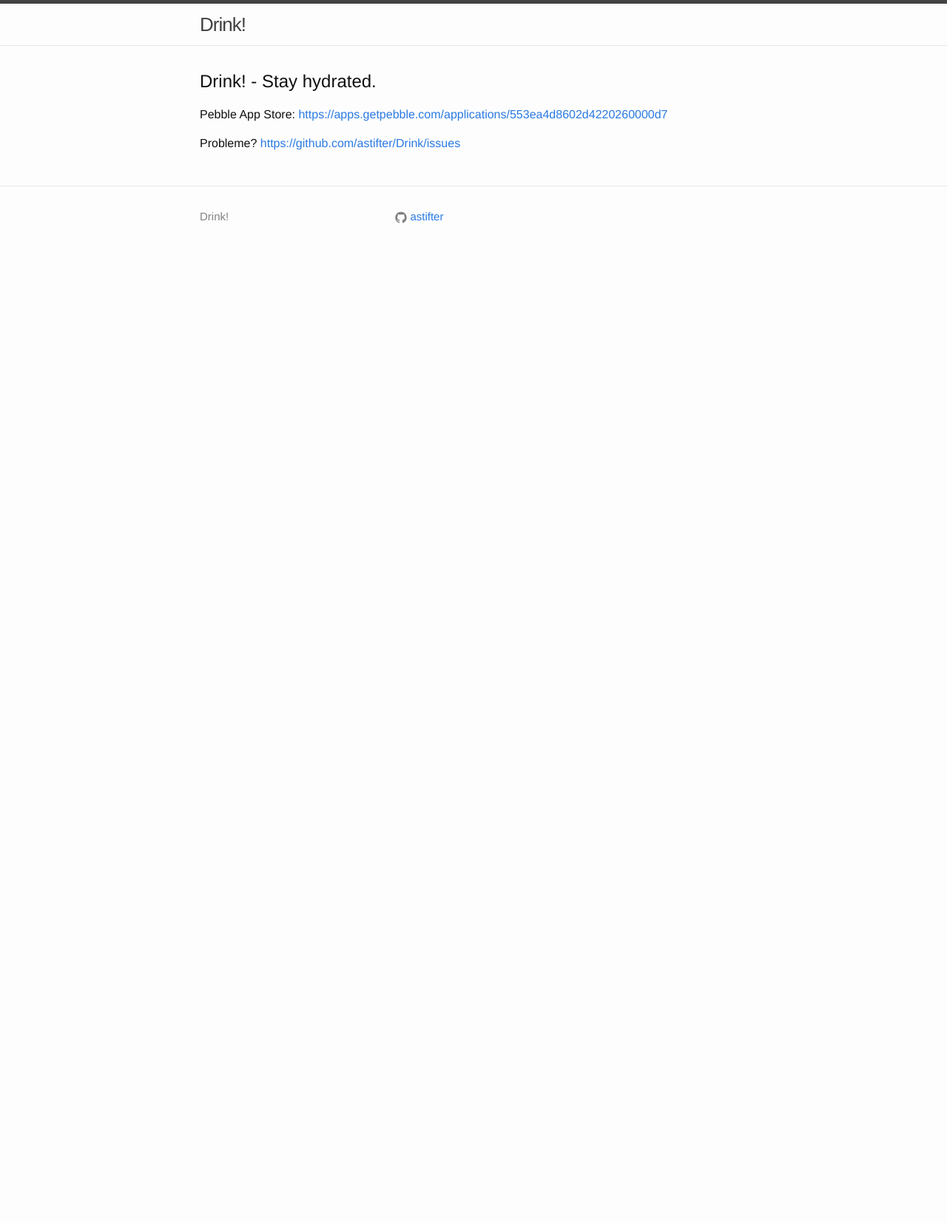
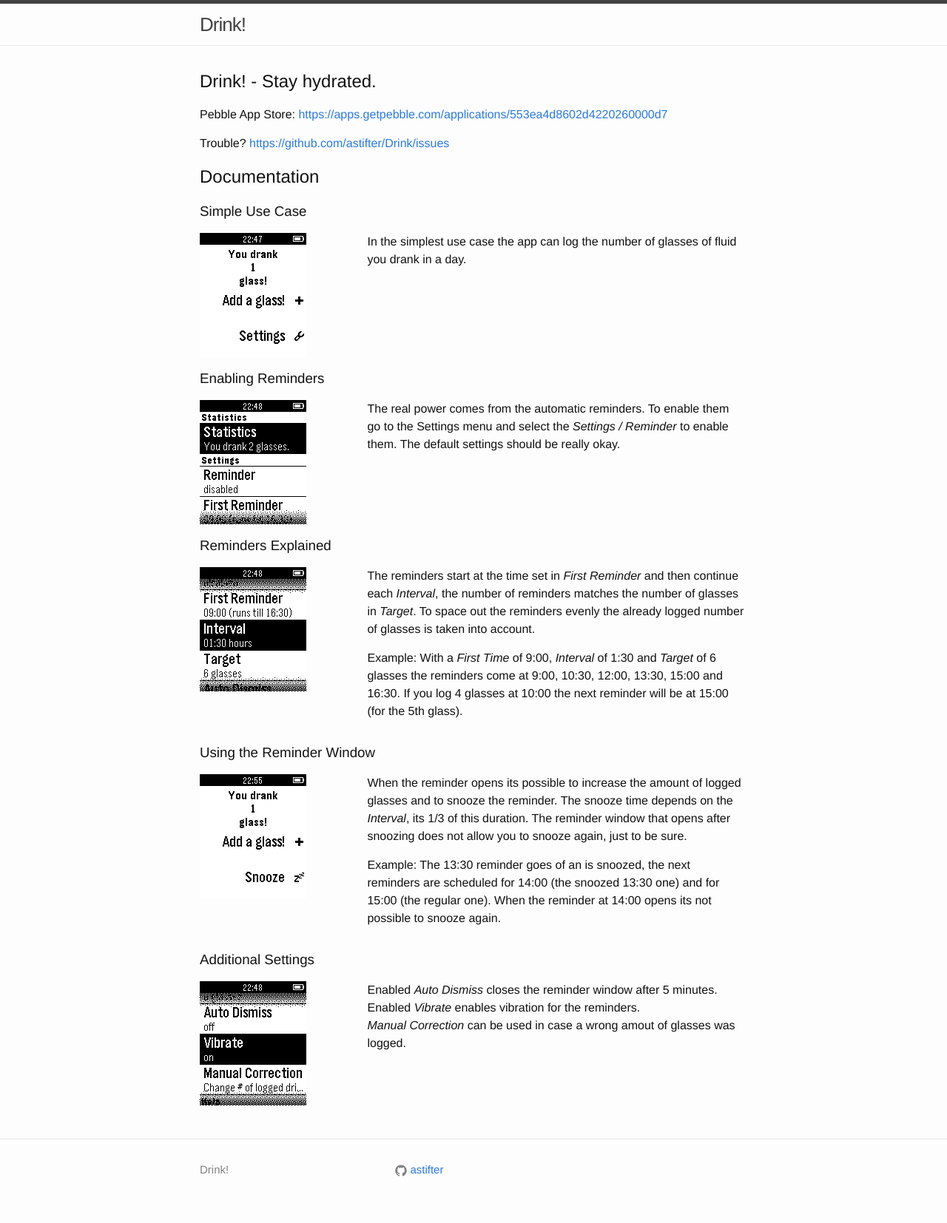
Before and after one commit to astifter/Drink, a Jekyll site: the page built from index.html, in a window 1280 px wide. Shown: the whole page at 74% size. Built offline with Jekyll 4.4.1, drawn with Linux system fonts in a browser that asks for light colours; before the commit the page ends 900 px from its top, so only the background shows below that.

Commit message:
Added content.

```diff
--- a/_sass/_layout.scss
+++ b/_sass/_layout.scss
@@ -235,3 +235,18 @@
         }
     }
 }
+
+
+/**
+ * Columns
+ */
+.columns {
+    vertical-align: top;
+    display: inline-block;
+}
+.columns-col-1 {
+    width: 30%;
+}
+.columns-col-2 {
+    width: 69%;
+}
--- a/index.html
+++ b/index.html
@@ -15,13 +15,91 @@
       <div class="inner">
 
         <header>
-          <h2>Drink! - Stay hydrated.
+          <h2>Drink! - Stay hydrated.</h2>
         </header>
 
         <section id="main_content">
-<p>Pebble App Store: <a href="https://apps.getpebble.com/applications/553ea4d8602d4220260000d7">https://apps.getpebble.com/applications/553ea4d8602d4220260000d7</a></p>
+          <p>Pebble App Store: <a href="https://apps.getpebble.com/applications/553ea4d8602d4220260000d7">https://apps.getpebble.com/applications/553ea4d8602d4220260000d7</a></p>
 
-<p>Probleme? <a href="https://github.com/astifter/Drink/issues">https://github.com/astifter/Drink/issues</a></p>
+          <p>Trouble? <a href="https://github.com/astifter/Drink/issues">https://github.com/astifter/Drink/issues</a></p>
+        </section>
+
+        <section>
+          <h2>Documentation</h2>
+          <h3>Simple Use Case</h3>
+          <p>
+            <div class="columns columns-col-1">
+              <img src="resources/pebble-screenshot_2015-04-28_22-47-56.png"/>
+            </div>
+            <div class="columns columns-col-2">
+              In the simplest use case the app can log the number of glasses of
+              fluid you drank in a day.
+            </div>
+          </p>
+          <h3>Enabling Reminders</h3>
+          <p>
+            <div class="columns columns-col-1">
+              <img src="resources/pebble-screenshot_2015-04-28_22-48-03.png"/>
+            </div>
+            <div class="columns columns-col-2">
+              The real power comes from the automatic reminders. To enable them
+              go to the Settings menu and select the <em>Settings /
+              Reminder</em> to enable them. The default settings should be
+              really okay.
+            </div>
+          </p>
+          <h3>Reminders Explained</h3>
+          <p>
+            <div class="columns columns-col-1">
+              <img src="resources/pebble-screenshot_2015-04-28_22-48-12.png"/>
+            </div>
+            <div class="columns columns-col-2">
+              <p>
+                The reminders start at the time set in <em>First Reminder</em>
+                and then continue each <em>Interval</em>, the number of
+                reminders matches the number of glasses in <em>Target</em>.  To
+                space out the reminders evenly the already logged number of
+                glasses is taken into account.
+              </p><p>
+                Example: With a <em>First Time</em> of 9:00, <em>Interval</em>
+                of 1:30 and <em>Target</em> of 6 glasses the reminders come at
+                9:00, 10:30, 12:00, 13:30, 15:00 and 16:30. If you log 4
+                glasses at 10:00 the next reminder will be at 15:00 (for the
+                5th glass).
+              </p>
+            </div>
+          </p>
+          <h3>Using the Reminder Window</h3>
+          <p>
+            <div class="columns columns-col-1">
+              <img src="resources/pebble-screenshot_2015-04-28_22-55-46.png"/>
+            </div>
+            <div class="columns columns-col-2">
+              <p>
+                When the reminder opens its possible to increase the amount of
+                logged glasses and to snooze the reminder. The snooze time
+                depends on the <em>Interval</em>, its 1/3 of this duration. The
+                reminder window that opens after snoozing does not allow you to
+                snooze again, just to be sure.
+              </p><p>
+                Example: The 13:30 reminder goes of an is snoozed, the next
+                reminders are scheduled for 14:00 (the snoozed 13:30 one) and
+                for 15:00 (the regular one). When the reminder at 14:00 opens
+                its not possible to snooze again.
+              </p>
+            </div>
+          </p>
+          <h3>Additional Settings</h3>
+          <p>
+            <div class="columns columns-col-1"><img src="resources/pebble-screenshot_2015-04-28_22-48-17.png"/></div>
+            <div class="columns columns-col-2">
+              Enabled <em>Auto Dismiss</em> closes the reminder window after 5
+              minutes.<br>
+              Enabled <em>Vibrate</em> enables vibration for the reminders.<br>
+              <em>Manual Correction</em> can be used in case a wrong amout of
+              glasses was logged.
+            </div>
+          </p>
         </section>
 
       </div>
```
Also changed, not shown: resources/pebble-screenshot_2015-04-28_22-47-51.png (added), resources/pebble-screenshot_2015-04-28_22-47-56.png (added), resources/pebble-screenshot_2015-04-28_22-48-03.png (added), resources/pebble-screenshot_2015-04-28_22-48-12.png (added), resources/pebble-screenshot_2015-04-28_22-48-17.png (added), resources/pebble-screenshot_2015-04-28_22-48-38.png (added), resources/pebble-screenshot_2015-04-28_22-48-51.png (added), resources/pebble-screenshot_2015-04-28_22-55-46.png (added), resources/pebble-screenshot_2015-04-28_22-58-03.png (added).
